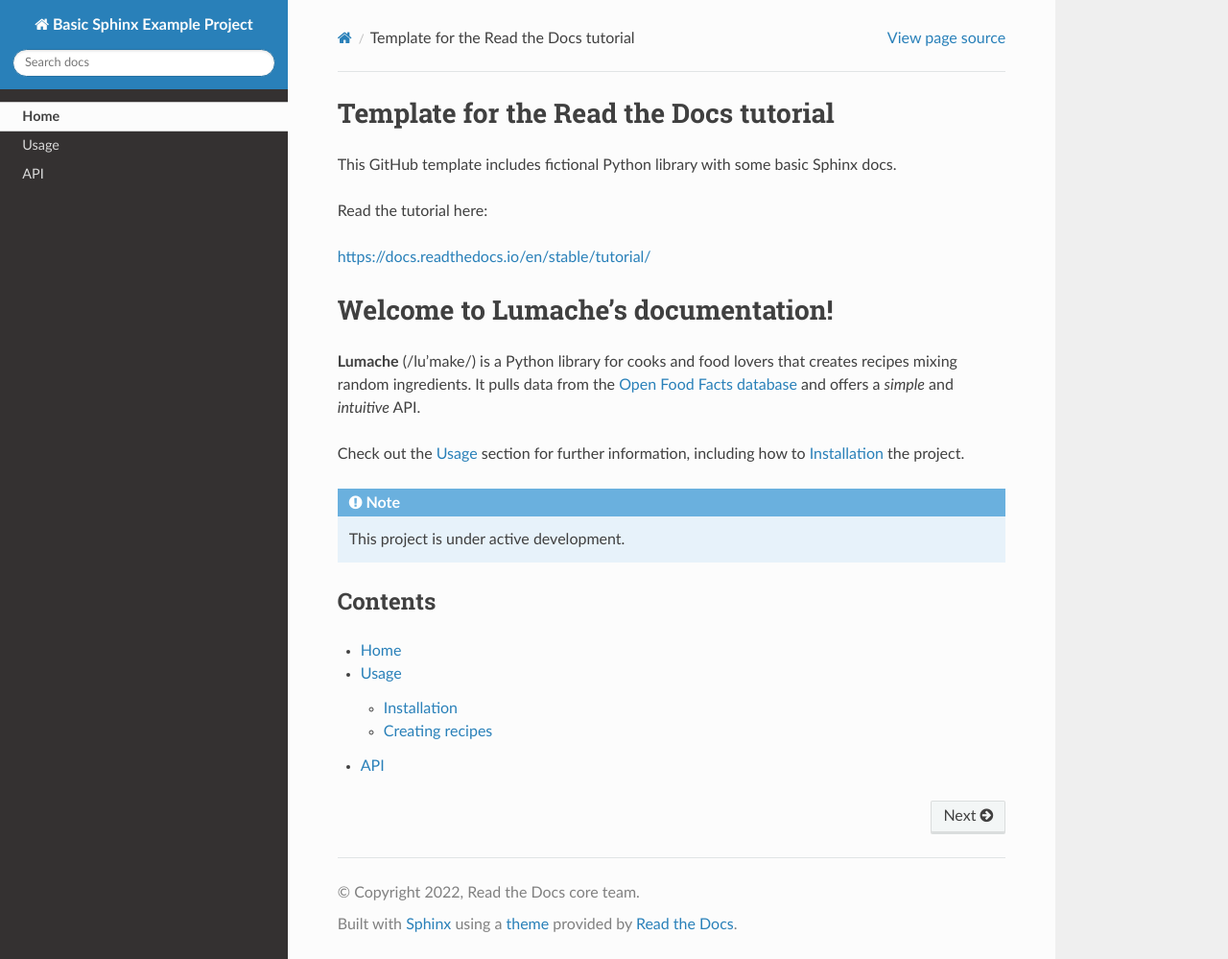
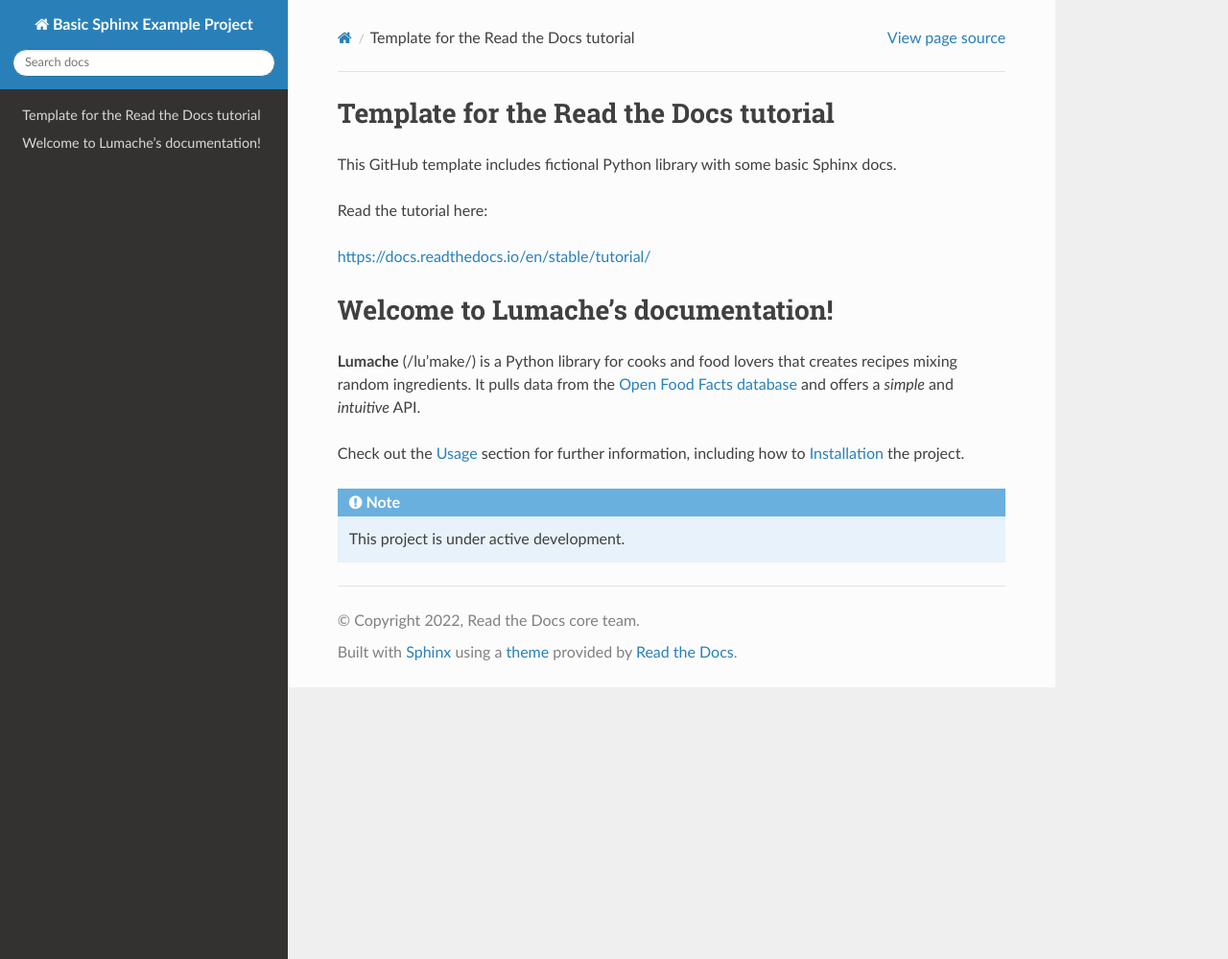
Before and after one commit to VallariS/piaso-tutorial, a Sphinx documentation site: the page built from docs/index.rst, in a window 1280 px wide and 999 px high. Shown: the whole window at 96% size. Built offline with Sphinx 7.4.7 and the Read the Docs theme 3.1.0, drawn with Linux system fonts in a browser that asks for light colours; pages that are not in the unit, such as notebooks, are missing from menus.

Commit message:
Update index.rst

```diff
--- a/docs/index.rst
+++ b/docs/index.rst
@@ -15,12 +15,8 @@
 
    This project is under active development.
 
-Contents
---------
+.. toctree::
+   :maxdepth: 2
+   :caption: Contents:
 
-.. toctree::
-
-   Home <self>
-   usage
-   api
    notebooks/01_showThePlotFunction.ipynb
```
